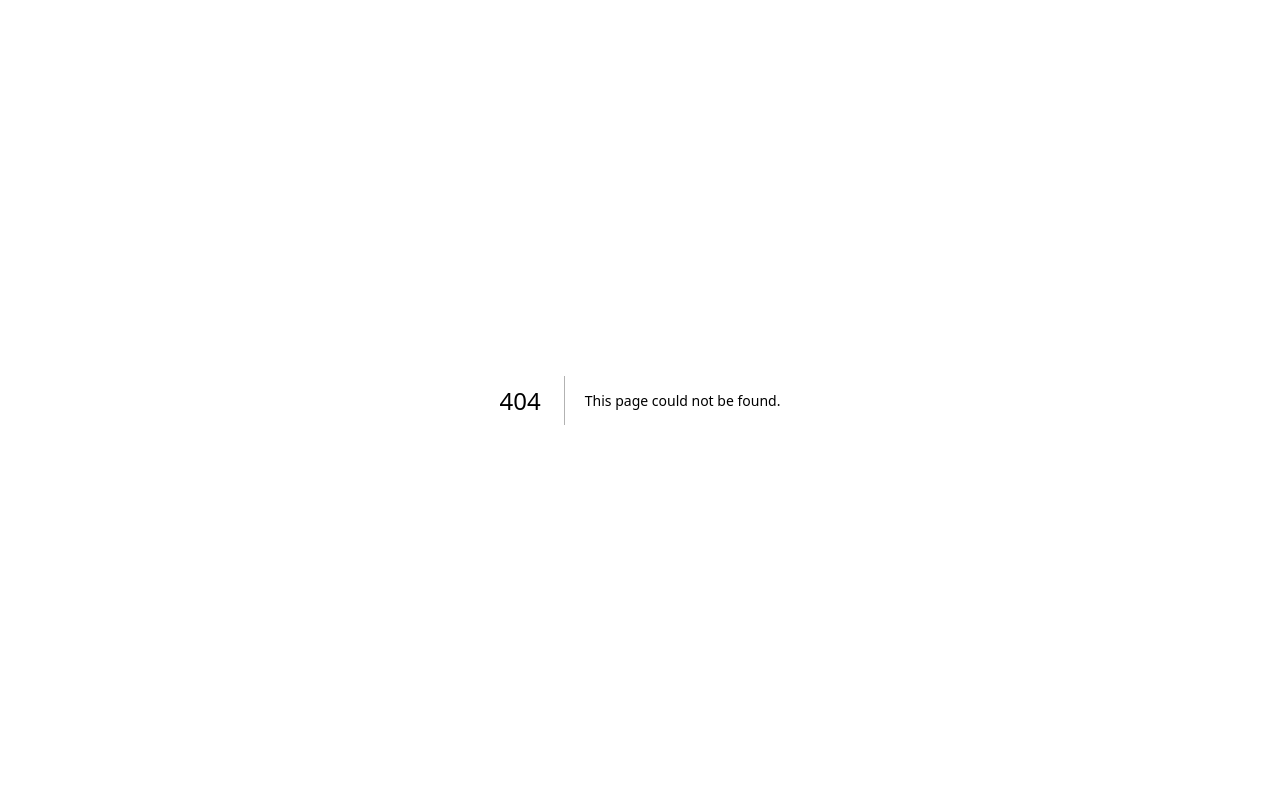
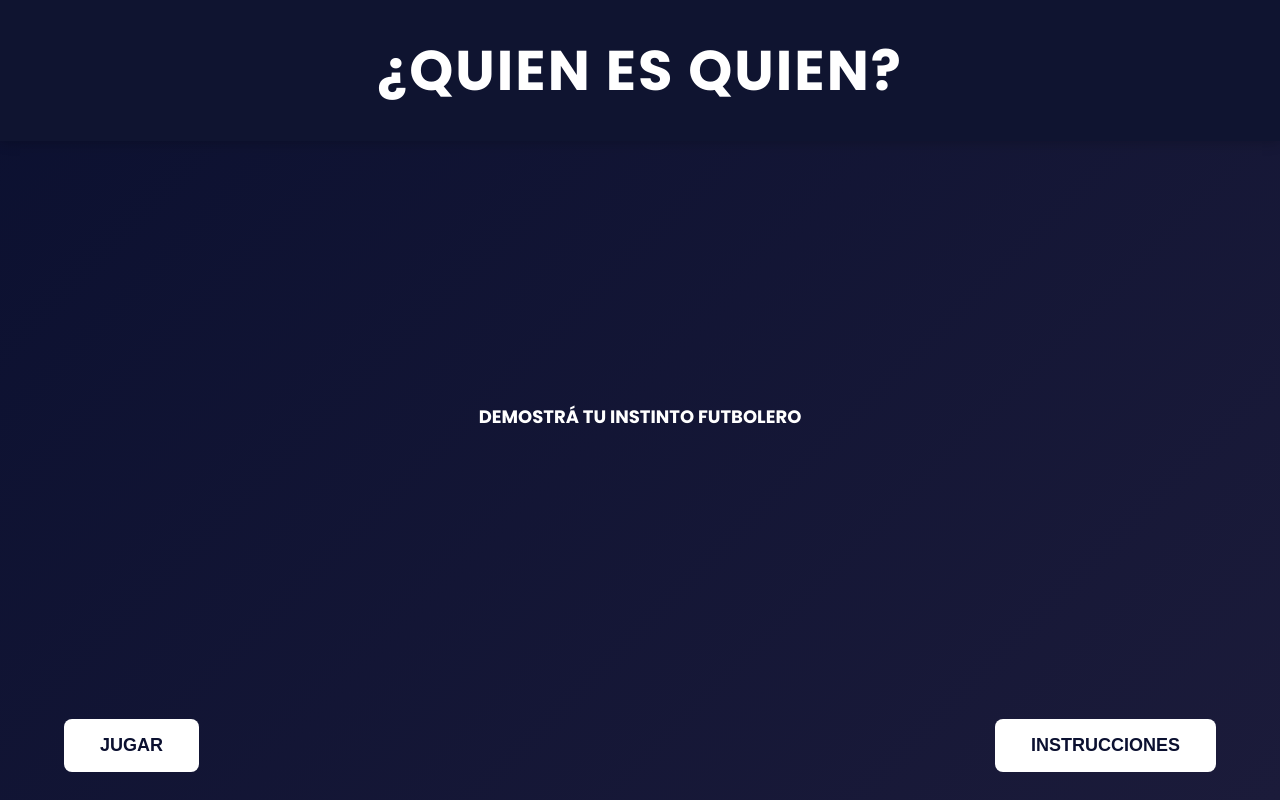
Before and after one commit to PioIX/2025-TPIN-2-G02, a Next.js app in the folder front/: page /inicio in a window 1280 px wide. Before the commit this address had no page. Built offline with nearby package versions, Linux system fonts and the light colour scheme.

Commit message:
llllllll

```diff
--- /dev/null
+++ b/front/src/app/inicio/inicio.module.css
@@ -0,0 +1,127 @@
+.hero {
+  height: 100vh;
+  width: 100vw;
+  background: linear-gradient(135deg, #0b1030 0%, #1b1b3a 100%);
+  display: flex;
+  flex-direction: column;
+  align-items: center;
+  justify-content: space-between;
+  color: #fff;
+  position: relative;
+  overflow: hidden;
+}
+
+.headerBar {
+  width: 100%;
+  background: #0f1430;
+  display: flex;
+  justify-content: center;
+  align-items: center;
+  padding: 28px 12px;
+  box-shadow: 0 2px 12px rgba(0,0,0,0.2);
+}
+
+.headerContent {
+  max-width: 1200px;
+  width: 100%;
+  display: flex;
+  justify-content: center;
+}
+
+.title {
+  font-size: 56px;
+  font-weight: 800;
+  letter-spacing: 2px;
+  margin: 0;
+  color: #ffffff;
+}
+
+.centerArea {
+  flex: 1 1 auto;
+  display: flex;
+  align-items: center;
+  justify-content: center;
+  position: relative;
+}
+
+.subtitle {
+  font-size: 18px;
+  font-weight: 700;
+  color: #ffffff;
+  text-align: center;
+  text-transform: uppercase;
+}
+
+.controls {
+  width: 100%;
+  max-width: 1200px;
+  padding: 28px 24px;
+  display: flex;
+  justify-content: space-between;
+  gap: 16px;
+}
+
+.controlLeft, .controlRight {
+  display: flex;
+  align-items: center;
+}
+
+.controlLeft button, .controlRight button {
+  padding: 10px 24px;
+  border-radius: 6px;
+  font-weight: 800;
+}
+
+/* New styles to match the reference image exactly */
+.wingsLeft {
+  position: absolute;
+  left: -20px;
+  top: 24px;
+  width: 260px;
+  transform: rotate(0deg);
+  z-index: 2;
+}
+
+.wingsRight {
+  position: absolute;
+  right: -20px;
+  top: 24px;
+  width: 260px;
+  transform: scaleX(-1);
+  z-index: 2;
+}
+
+.heroImage {
+  max-width: 520px;
+  width: 38%;
+  height: auto;
+  object-fit: contain;
+  position: absolute;
+  right: 12%;
+  top: 18%;
+  z-index: 1;
+  filter: drop-shadow(0 6px 18px rgba(0,0,0,0.4));
+}
+
+.centerText {
+  z-index: 3;
+  position: relative;
+}
+
+/* Button visual adjustments to match reference */
+.controlLeft button, .controlRight button {
+  background: #ffffff;
+  color: #0b1030;
+  border: none;
+  padding: 16px 36px;
+  border-radius: 8px;
+  font-size: 18px;
+}
+
+/* Layout tweaks for smaller screens */
+@media (max-width: 768px) {
+  .title { font-size: 36px; }
+  .heroImage { width: 46%; right: 6%; top: 22%; }
+  .wingsLeft, .wingsRight { width: 160px; }
+  .controls { padding: 18px; }
+}
--- /dev/null
+++ b/front/src/app/inicio/page.js
@@ -0,0 +1,44 @@
+"use client"
+
+import { useRouter } from "next/navigation";
+import Button from "@/app/componentes/Button/Button";
+import styles from "./inicio.module.css";
+import { Poppins } from "next/font/google";
+
+const poppins = Poppins({
+  subsets: ["latin"],
+  weight: ["400", "600", "700"],
+});
+
+
+
+export default function Inicio() {
+    const router = useRouter();
+
+    function handleEntrar() {
+        router.push("/jugador");
+    }
+
+  return (
+    <div className={`${styles.hero} ${poppins.className}`}>
+      <div className={styles.headerBar}>
+        <div className={styles.headerContent}>
+          <h1 className={styles.title}>¿QUIEN ES QUIEN?</h1>
+        </div>
+      </div>
+
+      <div className={styles.centerArea}>
+        <p className={styles.subtitle}>DEMOSTRÁ TU INSTINTO FUTBOLERO</p>
+      </div>
+
+      <div className={styles.controls}>
+        <div className={styles.controlLeft}>
+          <Button text="JUGAR" onClick={handleEntrar} />
+        </div>
+        <div className={styles.controlRight}>
+          <Button text="INSTRUCCIONES" onClick={() => { /* pendiente */ }} />
+        </div>
+      </div>
+    </div>
+  );
+}
--- a/front/src/app/login/page.js
+++ b/front/src/app/login/page.js
@@ -49,7 +49,7 @@ export default function LoginPage() {
         console.log("Usuario logueado:", data.usuario);
 
         // Redirigir al home o a la página principal de la app
-        router.push("/home");
+        router.push("/inicio");
       } else {
         // Si credenciales incorrectas
         setError(data.mensaje || "Usuario o contraseña incorrectos");
```
Also changed, not shown: front/src/app/chats/chats.module.css (+6 -18 lines).
